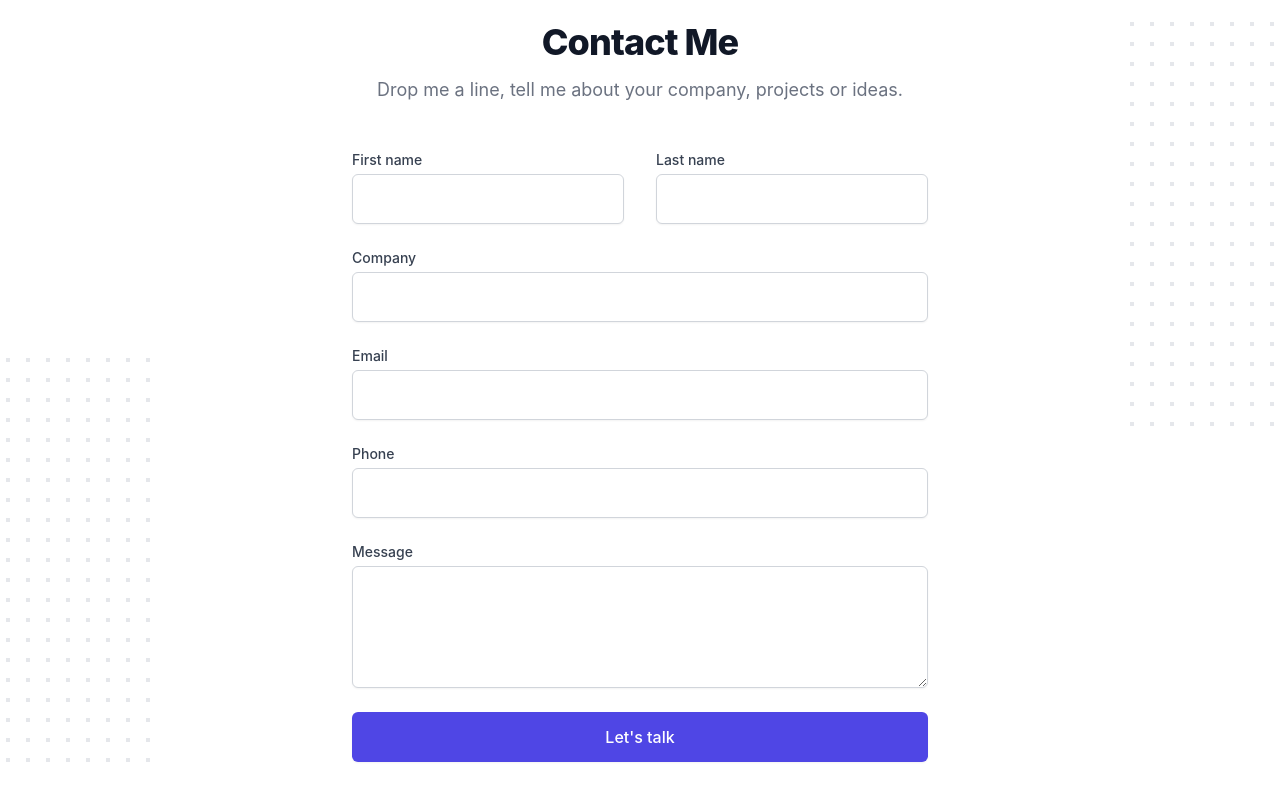
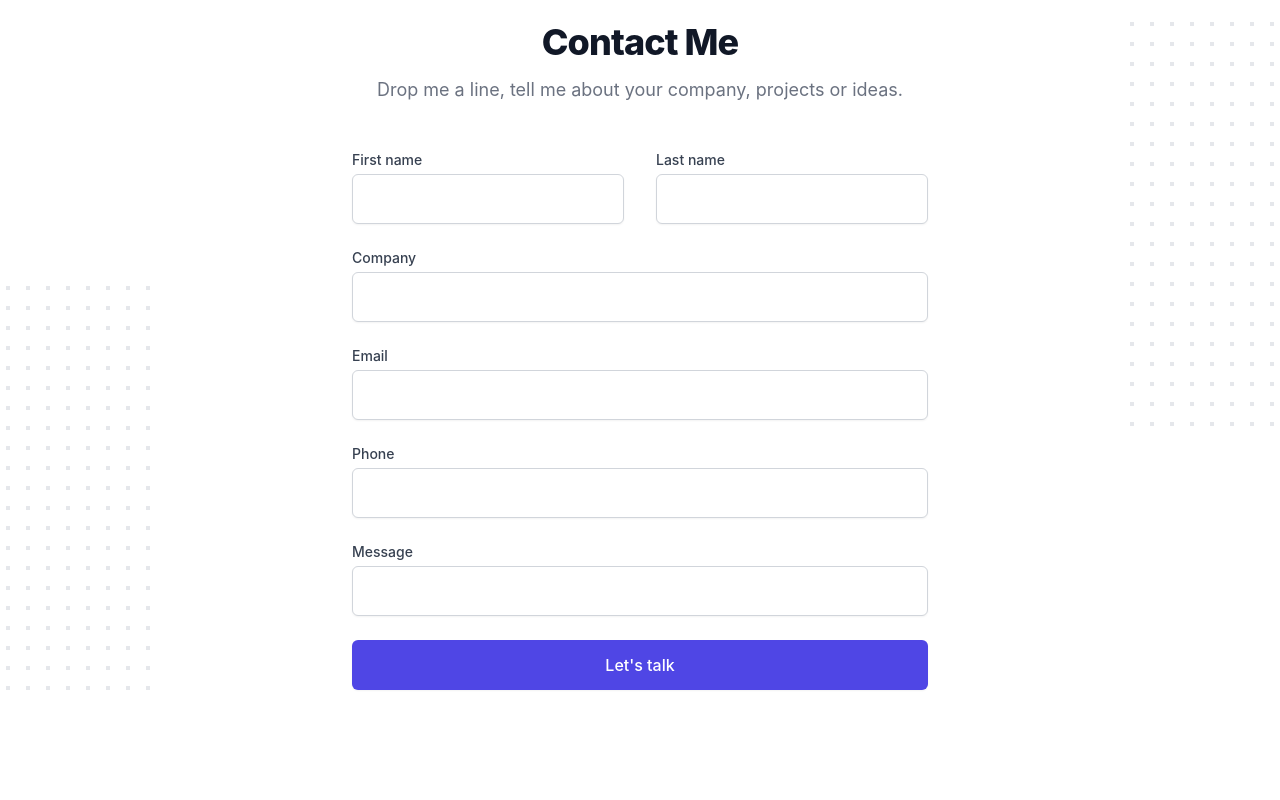
Before and after one commit to steinarbragi/steinario, a Next.js app: page / in a window 1280 px wide. Shown: the part 1530-2330 px from the top of the page. Built offline with nearby package versions, Linux system fonts and the light colour scheme.

Commit message:
working contact form submit

```diff
--- a/components/contact.tsx
+++ b/components/contact.tsx
@@ -1,7 +1,8 @@
 /* eslint-disable react/jsx-props-no-spreading */
-import React from 'react';
+import React, { useState } from 'react';
 import { useFormik } from 'formik';
 import contactValidation from '../utils/contactValidation';
+import emailjs from 'emailjs-com';
 
 const fieldClasses =
   'py-3 px-4 block w-full shadow-sm focus:ring-indigo-500 focus:border-indigo-500 border-gray-300 rounded-md';
@@ -14,6 +15,7 @@ type ValidatedFieldProps = {
   fieldName: string;
   label: string;
   fieldProps: any;
+  textarea?: boolean;
 };
 
 const ValidatedField = ({
@@ -22,6 +24,7 @@ const ValidatedField = ({
   fieldName,
   label,
   fieldProps,
+  textarea = false,
 }: ValidatedFieldProps) => (
   <div>
     <label
@@ -36,6 +39,7 @@ const ValidatedField = ({
         id="firstName"
         {...fieldProps}
         autoComplete="given-name"
+        rows={textarea ? 4 : 1}
         className={`${fieldClasses} ${touched && errors && 'border-red-500'}`}
       />
       {touched && errors ? <div className="text-red-500">{errors}</div> : null}
@@ -44,6 +48,7 @@ const ValidatedField = ({
 );
 
 function ContactForm() {
+  const [success, setSuccess] = useState(false);
   const formik = useFormik({
     initialValues: {
       firstName: '',
@@ -54,15 +59,54 @@ function ContactForm() {
       message: '',
     },
     validationSchema: contactValidation,
-    onSubmit: (values) => {
-      console.log(values);
+    onSubmit: (values, { setStatus, setSubmitting, resetForm }) => {
+      emailjs
+        .send(
+          process.env.NEXT_PUBLIC_EMAILJS_SERVICE || '',
+          process.env.NEXT_PUBLIC_EMAILJS_TEMPLATE || '',
+          values,
+          process.env.NEXT_PUBLIC_EMAILJS_ID
+        )
+        .then(
+          (result) => {
+            resetForm();
+            setSuccess(true);
+            console.log(result);
+            setSubmitting(false);
+          },
+          (error) => {
+            setStatus(error);
+            console.log(error);
+          }
+        );
     },
   });
+  if (success)
     return (
+      <div className="text-center">
+        <h2 className="text-3xl font-extrabold tracking-tight text-gray-900 sm:text-4xl">
+          Thank you.
+        </h2>
+        <p className="mt-4 text-lg leading-6 text-gray-500">
+          The message was submitted successfully. I'll get back to you as soon
+          as possible.
+        </p>
+      </div>
+    );
+  return (
+    <>
+      <div className="text-center">
+        <h2 className="text-3xl font-extrabold tracking-tight text-gray-900 sm:text-4xl">
+          Contact Me
+        </h2>
+        <p className="mt-4 text-lg leading-6 text-gray-500">
+          Drop me a line, tell me about your company, projects or ideas.
+        </p>
+      </div>
+      <div className="mt-12">
         <form
+          onSubmit={formik.handleSubmit}
           id="contact"
-      action="#"
-      method="POST"
           className="grid grid-cols-1 gap-y-6 sm:grid-cols-2 sm:gap-x-8"
         >
           <ValidatedField
@@ -108,30 +152,28 @@ function ContactForm() {
             />
           </div>
           <div className="sm:col-span-2">
-        <label htmlFor="message" className={labelClasses}>
-          Message
-        </label>
-        <div className="mt-1">
-          <textarea
-            id="message"
-            rows={4}
-            className={fieldClasses}
-            {...formik.getFieldProps('message')}
+            <ValidatedField
+              touched={formik.touched.message}
+              errors={formik.errors.message}
+              fieldName={'message'}
+              label="Message"
+              textarea
+              fieldProps={formik.getFieldProps('message')}
             />
-          {formik.touched.message && formik.errors.message ? (
-            <div className="text-red-500">{formik.errors.message}</div>
-          ) : null}
-        </div>
           </div>
           <div className="sm:col-span-2">
             <button
               type="submit"
+              disabled={formik.isSubmitting}
               className="w-full inline-flex items-center justify-center px-6 py-3 border border-transparent rounded-md shadow-sm text-base font-medium text-white bg-indigo-600 hover:bg-indigo-700 focus:outline-none focus:ring-2 focus:ring-offset-2 focus:ring-indigo-500"
             >
               {"Let's talk"}
             </button>
           </div>
+          {!!formik.status && <div>{formik.status}</div>}
         </form>
+      </div>
+    </>
   );
 }
 
@@ -205,17 +247,7 @@ export default function Contact() {
             fill="url(#85737c0e-0916-41d7-917f-596dc7edfa27)"
           />
         </svg>
-        <div className="text-center">
-          <h2 className="text-3xl font-extrabold tracking-tight text-gray-900 sm:text-4xl">
-            Contact Me
-          </h2>
-          <p className="mt-4 text-lg leading-6 text-gray-500">
-            Drop me a line, tell me about your company, projects or ideas.
-          </p>
-        </div>
-        <div className="mt-12">
         <ContactForm />
-        </div>
       </div>
     </div>
   );
--- a/package.json
+++ b/package.json
@@ -14,6 +14,7 @@
     "@tailwindcss/forms": "^0.3.3",
     "classnames": "^2.3.1",
     "cross-env": "^7.0.3",
+    "emailjs-com": "^3.2.0",
     "formik": "^2.2.9",
     "next": "11.1.0",
     "prettier": "^2.3.2",
```
Also changed, not shown: 1 other file (tests, documents, lock files or other folders). Lines whose indentation alone changed are shown as unchanged.
